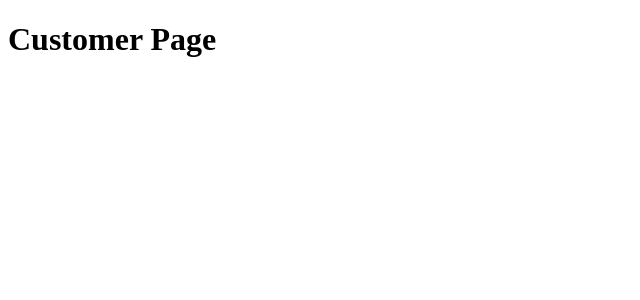
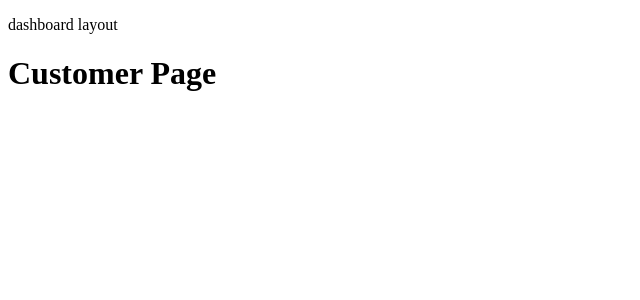
Before and after one commit to shaheemMPM/nuxt2-in-2024, a Nuxt app: page /customer in a window 1280 px wide. Shown: the top 300 px of the page, without its empty margins (0-640 px from the left). Built offline with nearby package versions, Linux system fonts and the light colour scheme.

Commit message:
Adds nuxt layouts

```diff
--- /dev/null
+++ b/layouts/dashboard.vue
@@ -0,0 +1,6 @@
+<template>
+  <div>
+    <p>dashboard layout</p>
+    <Nuxt />
+  </div>
+</template>
--- /dev/null
+++ b/layouts/default.vue
@@ -0,0 +1,6 @@
+<template>
+  <div>
+    <p>Common layout</p>
+    <Nuxt />
+  </div>
+</template>
--- /dev/null
+++ b/layouts/error.vue
@@ -0,0 +1,14 @@
+<template>
+  <div class="container">
+    <h1 v-if="error.statusCode === 404">Page not found</h1>
+    <h1 v-else>An error occurred</h1>
+    <NuxtLink to="/">Home page</NuxtLink>
+  </div>
+</template>
+
+<script>
+export default {
+  props: ["error"],
+  layout: "dashboard", // you can set a custom layout for the error page
+};
+</script>
--- a/pages/customer.vue
+++ b/pages/customer.vue
@@ -9,5 +9,6 @@ export default {
   head: {
     title: "Customer Page",
   },
+  layout: "dashboard",
 };
 </script>
```
